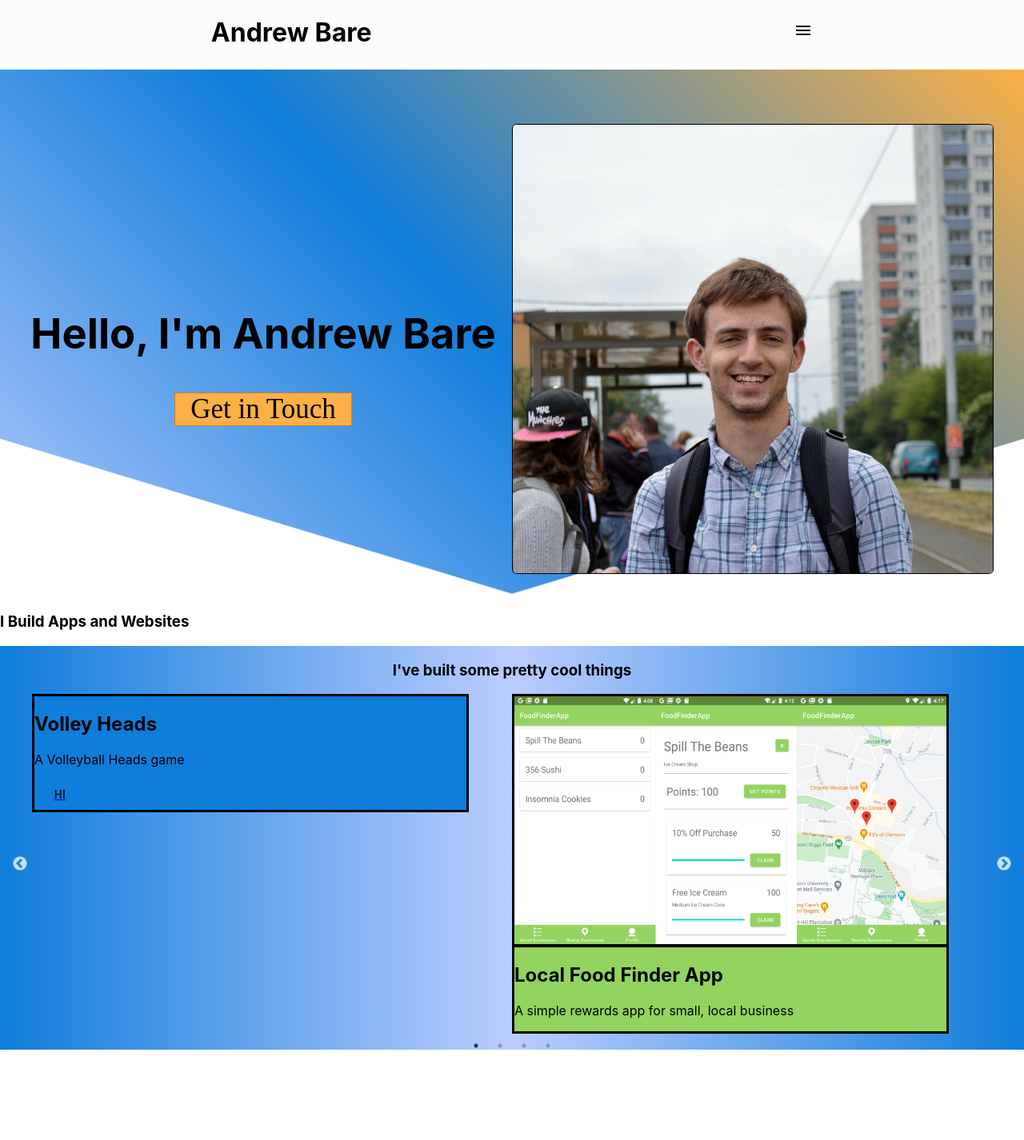
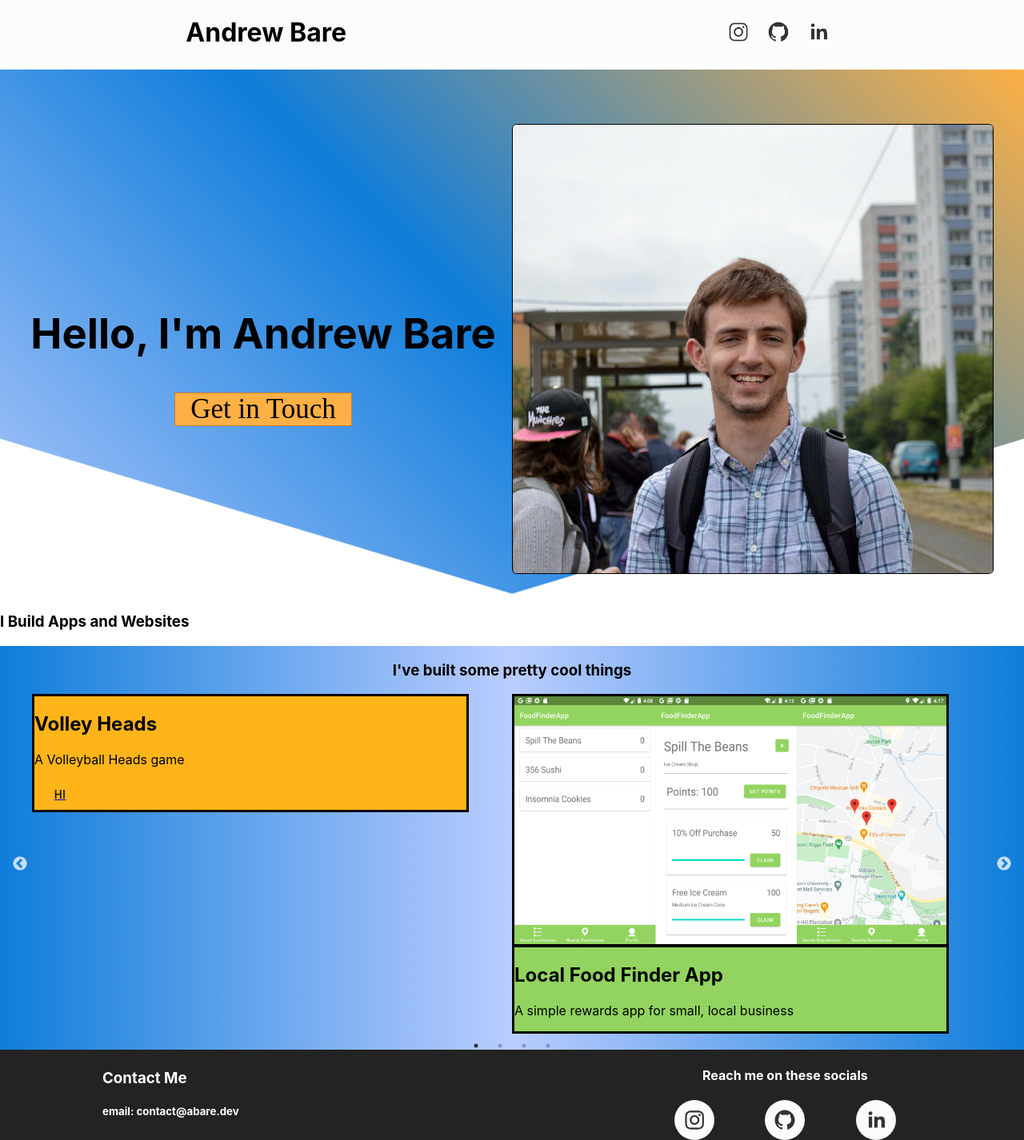
Before and after one commit to andrewthebare/Portfolio_Website, a React (Create React App) app: page / in a window 1280 px wide. Shown: the whole page at 80% size. Before the commit the page ends 1318 px from the top, so only its background shows below. Built offline with nearby package versions, Linux system fonts and the light colour scheme.

Commit message:
+ adds Footer + social media icon API with customizable coloring

```diff
--- a/package.json
+++ b/package.json
@@ -12,6 +12,7 @@
     "react-dom": "^17.0.2",
     "react-scripts": "4.0.3",
     "react-slick": "^0.28.1",
+    "react-social-icons": "^5.5.0",
     "slick-carousel": "^1.8.1",
     "web-vitals": "^1.1.2"
   },
--- /dev/null
+++ b/src/Components/Footer.js
@@ -0,0 +1,66 @@
+import React from 'react';
+import {useState} from 'react';
+import {makeStyles} from "@material-ui/core";
+
+import ReactDOM from 'react-dom';
+import { SocialIcon } from 'react-social-icons';
+
+export default function Footer(){
+
+    const [iconColor, setIconColor] = useState('#fcfcfc');
+
+    const styles = useStyles();
+    return(
+        <div className={styles.base}>
+            <div className={styles.contactCard}>
+                <h3>Contact Me</h3>
+                <h5>email: contact@abare.dev</h5>
+            </div>
+            <div className={styles.socialsCard}>
+                <h4>Reach me on these socials</h4>
+                <div className={styles.socialsHolder}>
+                    <SocialIconCustom bgColor={'#ef8d26'} bgBase={'#fcfcfc'} url={'https://www.instagram.com/andrewthebare'}/>
+                    <SocialIconCustom bgColor={'#ef8d26'} bgBase={'#fcfcfc'} url={'https://github.com/andrewthebare'}/>
+                    <SocialIconCustom bgColor={'#ef8d26'} bgBase={'#fcfcfc'} url={'https://linkedin.com/in/andrewbareclemson'}/>
+                </div>
+            </div>
+        </div>
+    )
+}
+
+export function SocialIconCustom(props){
+    const [iconColor, setIconColor] = useState('#fcfcfc');
+
+    return(
+        <SocialIcon onMouseEnter={()=>setIconColor(props.bgColor)} onMouseLeave={()=> setIconColor(props.bgBase)} bgColor={iconColor} fgColor={'#333'} url={props.url}/>
+    )
+}
+
+const useStyles = makeStyles({
+    base:{
+        color: "white",
+
+        marginBottom: -30,
+        background: '#232323',
+
+        display: "flex",
+        flexDirection: "row",
+        justifyContent: "center",
+        flexWrap: "wrap",
+        alignItems: "center",
+        paddingLeft: '10%',
+        paddingRight: '10%',
+    },
+
+    socialsHolder:{
+        display: "flex",
+        justifyContent: "space-around",
+    },
+    contactCard:{
+        flex: 2,
+    },
+    socialsCard:{
+        flex: 1,
+        textAlign: "center",
+    },
+})
--- a/src/Components/SquareDIsplay.js
+++ b/src/Components/SquareDIsplay.js
@@ -52,16 +52,23 @@ const SquareDisplay = (props)=>{
   }
 
   return(
+      <a className={styles.linkStyle} href={props.link || 'none'} target={'_blank'}>
         <div className={styles.base}>
           {hasPicture()}
           <h2>{props.title}</h2>
           <p>{props.description}</p>
           {hasRepo()}
         </div>
+      </a>
   )
 }
 
 const useStyles = makeStyles({
+  linkStyle:{
+    textDecoration: "none",
+    color: "inherit",
+  },
+
   base:{
     width:'90%',
     height:'100%',
@@ -72,7 +79,7 @@ const useStyles = makeStyles({
 
     display:"block",
     flexDirection:"column",
-    backgroundColor: props => props.bgColor || 'rgba(15,125,218,1)'
+    backgroundColor: props => props.bgColor || 'rgb(255,180,25)'
   },
   imageHolder:{
     display: "flex",
--- a/src/Home.js
+++ b/src/Home.js
@@ -11,6 +11,7 @@ import {projectData} from "./projectData";
 import Slider from "react-slick";
 import "slick-carousel/slick/slick.css";
 import "slick-carousel/slick/slick-theme.css";
+import Footer from "./Components/Footer";
 
 
 export default function (props) {
@@ -60,6 +61,7 @@ export default function (props) {
         </div>
       </div>
 
+      <Footer/>
     </div>
   )
 }
--- a/src/TopBar.js
+++ b/src/TopBar.js
@@ -4,6 +4,7 @@ import {makeStyles} from "@material-ui/core";
 import Icon from '@material-ui/core/Icon';
 import MenuIcon from '@material-ui/icons/Menu';
 import MenuOpenIcon from '@material-ui/icons/MenuOpen';
+import {SocialIconCustom} from "./Components/Footer";
 
 export default function TopBar(){
 
@@ -31,6 +32,20 @@ export default function TopBar(){
     }
   }
 
+  const drawSocials = () =>{
+    if (window.innerWidth > 500){
+      return(
+          <div>
+            <SocialIconCustom bgColor={'#ef8d26'} bgBase={'#fcfcfc'} url={'https://www.instagram.com/andrewthebare'}/>
+            <SocialIconCustom bgColor={'#ef8d26'} bgBase={'#fcfcfc'} url={'https://github.com/andrewthebare'}/>
+            <SocialIconCustom bgColor={'#ef8d26'} bgBase={'#fcfcfc'} url={'https://linkedin.com/in/andrewbareclemson'}/>
+          </div>
+      )
+    }else{
+      return (<div>a</div>);
+    }
+  }
+
   const cn = useStyles({topBarDisplay});
   return(
     <div>
@@ -39,14 +54,20 @@ export default function TopBar(){
       </div>
 
       <div className={cn.holder}>
-        <h1>Andrew Bare</h1>
-        <a onClick={()=> triggerDropdown()}>{drawIcon()}</a>
+        <h1 className={cn.title}>Andrew Bare</h1>
+        {drawSocials()}
+        {/*<a onClick={()=> triggerDropdown()}>{drawIcon()}</a>*/}
       </div>
     </div>
   )
 }
 
 const useStyles = makeStyles({
+  title:{
+    // flex: 2,
+
+  },
+
   icon: {
     cursor: "pointer",
 
--- a/src/projectData.js
+++ b/src/projectData.js
@@ -16,6 +16,7 @@ export const projectData = [
     title:"Basic TicTacToe",
     description: "TicTacToe with nearly unbeatable AI",
     imgSrc: "",
+    link:'./pages/TicTacToe/index.html'
   },
   {
     title:"Basic Minesweeper",
```
Also changed, not shown: 1 other file (tests, documents, lock files or other folders). Lines whose indentation alone changed are shown as unchanged.
